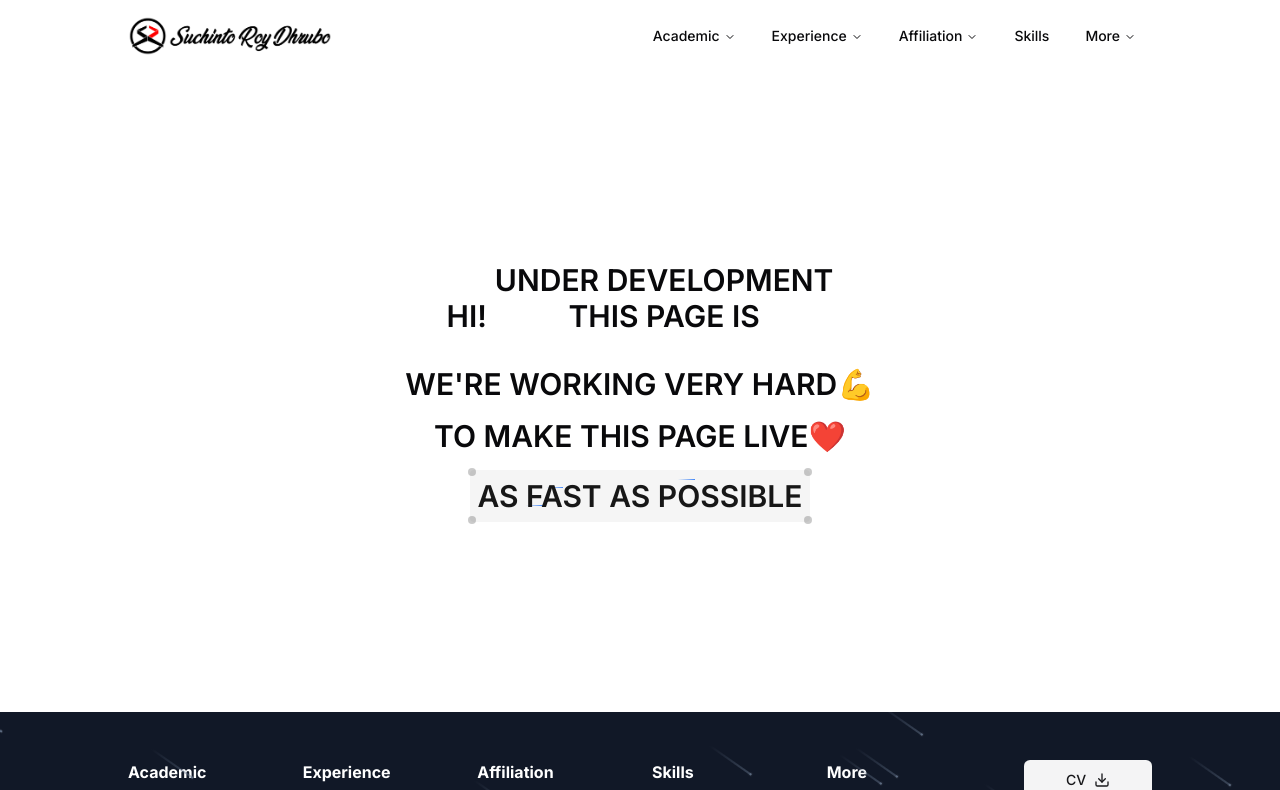
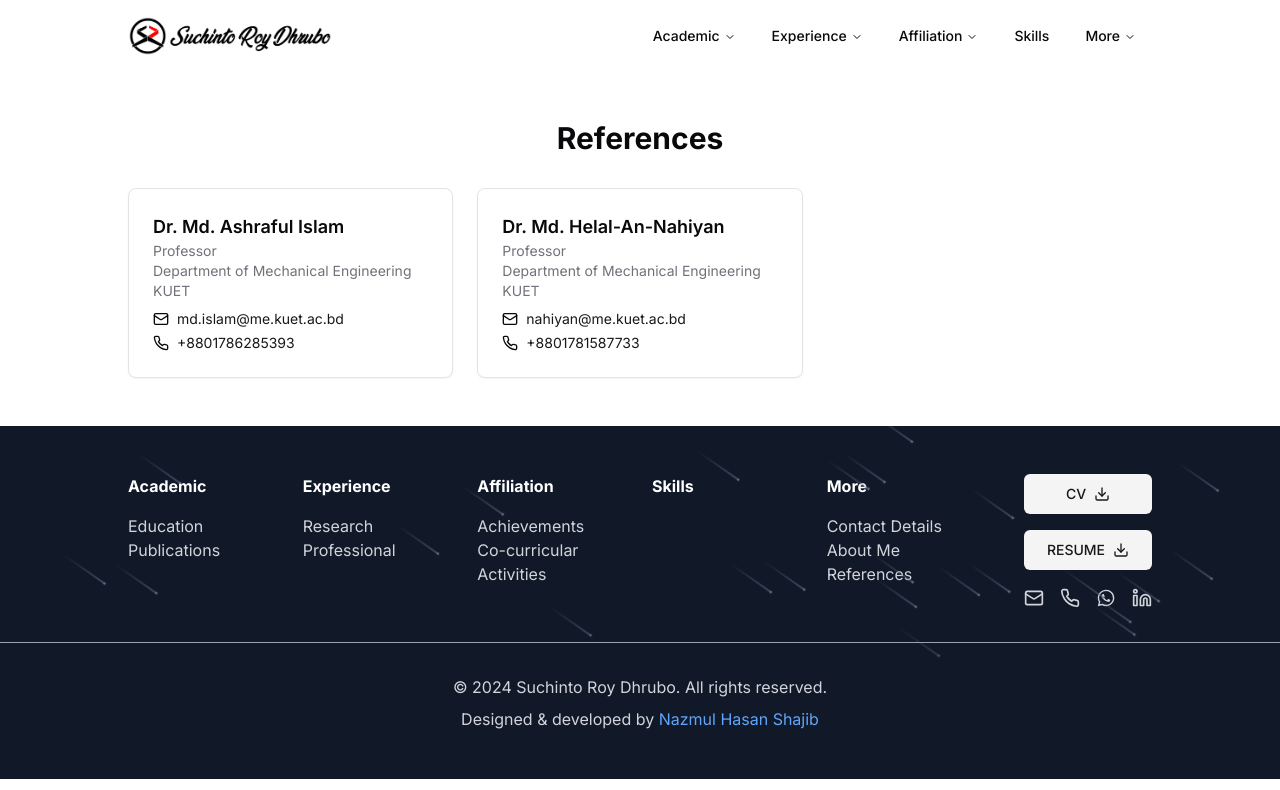
Before and after one commit to srdhrubo/srdhrubo, a Next.js app: page /references in a window 1280 px wide. Shown: the top 790 px of the page. Built offline with nearby package versions, Linux system fonts and the light colour scheme.

Commit message:
completed references page initially

```diff
--- a/src/app/(more)/references/page.tsx
+++ b/src/app/(more)/references/page.tsx
@@ -1,9 +1,114 @@
-import UnderDevelopment from "@/components/under-development";
+import React from "react";
+import { Card, CardContent } from "@/components/ui/card";
+import { Avatar, AvatarFallback, AvatarImage } from "@/components/ui/avatar";
+import { MailIcon, PhoneIcon } from "lucide-react";
+import { Reference } from "@/lib/type";
+import { references } from "@/lib/data";
 
-export default function ReferencesPage() {
+const ReferenceCardWithImage: React.FC<{ reference: Reference }> = ({
+  reference,
+}) => {
   return (
-    <div>
-      <UnderDevelopment />
-    </div>
+    <Card className="w-full max-w-md mx-auto">
+      <CardContent className="flex items-start space-x-4 p-6">
+        <Avatar className="w-24 h-24">
+          <AvatarImage src={reference.image} alt={reference.name} />
+          <AvatarFallback>
+            {reference.name
+              .split(" ")
+              .map((n) => n[0])
+              .join("")}
+          </AvatarFallback>
+        </Avatar>
+        <div className="flex-1">
+          <h3 className="text-lg font-semibold">{reference.name}</h3>
+          <p className="text-sm text-muted-foreground">{reference.title}</p>
+          <p className="text-sm text-muted-foreground">
+            {reference.department}
+          </p>
+          <p className="text-sm text-muted-foreground">
+            {reference.institution}
+          </p>
+          <div className="mt-2 space-y-1">
+            <div className="flex items-center text-sm">
+              <MailIcon className="mr-2 h-4 w-4" />
+              <a
+                href={`mailto:${reference.email}`}
+                className="text-primary hover:underline"
+              >
+                {reference.email}
+              </a>
+            </div>
+            <div className="flex items-center text-sm">
+              <PhoneIcon className="mr-2 h-4 w-4" />
+              <a
+                href={`tel:${reference.phone}`}
+                className="text-primary hover:underline"
+              >
+                {reference.phone}
+              </a>
+            </div>
+          </div>
+        </div>
+      </CardContent>
+    </Card>
   );
+};
+
+const ReferenceCardWithoutImage: React.FC<{ reference: Reference }> = ({
+  reference,
+}) => {
+  return (
+    <Card className="w-full max-w-md mx-auto">
+      <CardContent className="p-6">
+        <h3 className="text-lg font-semibold">{reference.name}</h3>
+        <p className="text-sm text-muted-foreground">{reference.title}</p>
+        <p className="text-sm text-muted-foreground">{reference.department}</p>
+        <p className="text-sm text-muted-foreground">{reference.institution}</p>
+        <div className="mt-2 space-y-1">
+          <div className="flex items-center text-sm">
+            <MailIcon className="mr-2 h-4 w-4" />
+            <a
+              href={`mailto:${reference.email}`}
+              className="text-primary hover:underline"
+            >
+              {reference.email}
+            </a>
+          </div>
+          <div className="flex items-center text-sm">
+            <PhoneIcon className="mr-2 h-4 w-4" />
+            <a
+              href={`tel:${reference.phone}`}
+              className="text-primary hover:underline"
+            >
+              {reference.phone}
+            </a>
+          </div>
+        </div>
+      </CardContent>
+    </Card>
+  );
+};
+
+const References: React.FC<{ references: Reference[] }> = ({ references }) => {
+  return (
+    <section className="py-12 bg-background" id="references">
+      <div className="p-global-padding mx-auto">
+        <h2 className="text-3xl font-bold text-center mb-8">References</h2>
+        <div className="grid grid-cols-1 md:grid-cols-2 lg:grid-cols-3 gap-6">
+          {references.map((reference, index) =>
+            reference.image ? (
+              <ReferenceCardWithImage key={index} reference={reference} />
+            ) : (
+              <ReferenceCardWithoutImage key={index} reference={reference} />
+            )
+          )}
+        </div>
+      </div>
+    </section>
+  );
+};
+
+export default function ReferencesSection() {
+  return <References references={references} />;
 }
```
